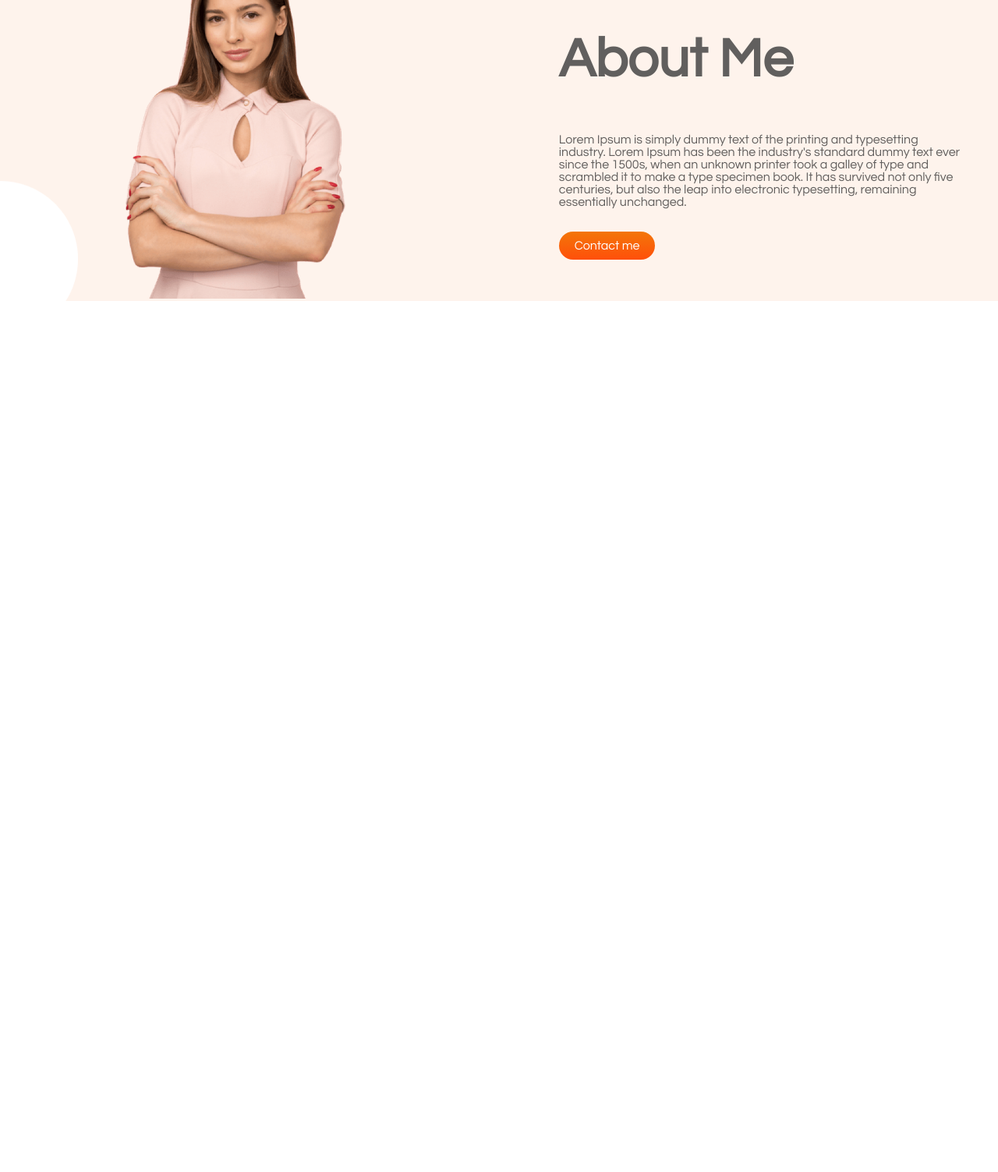
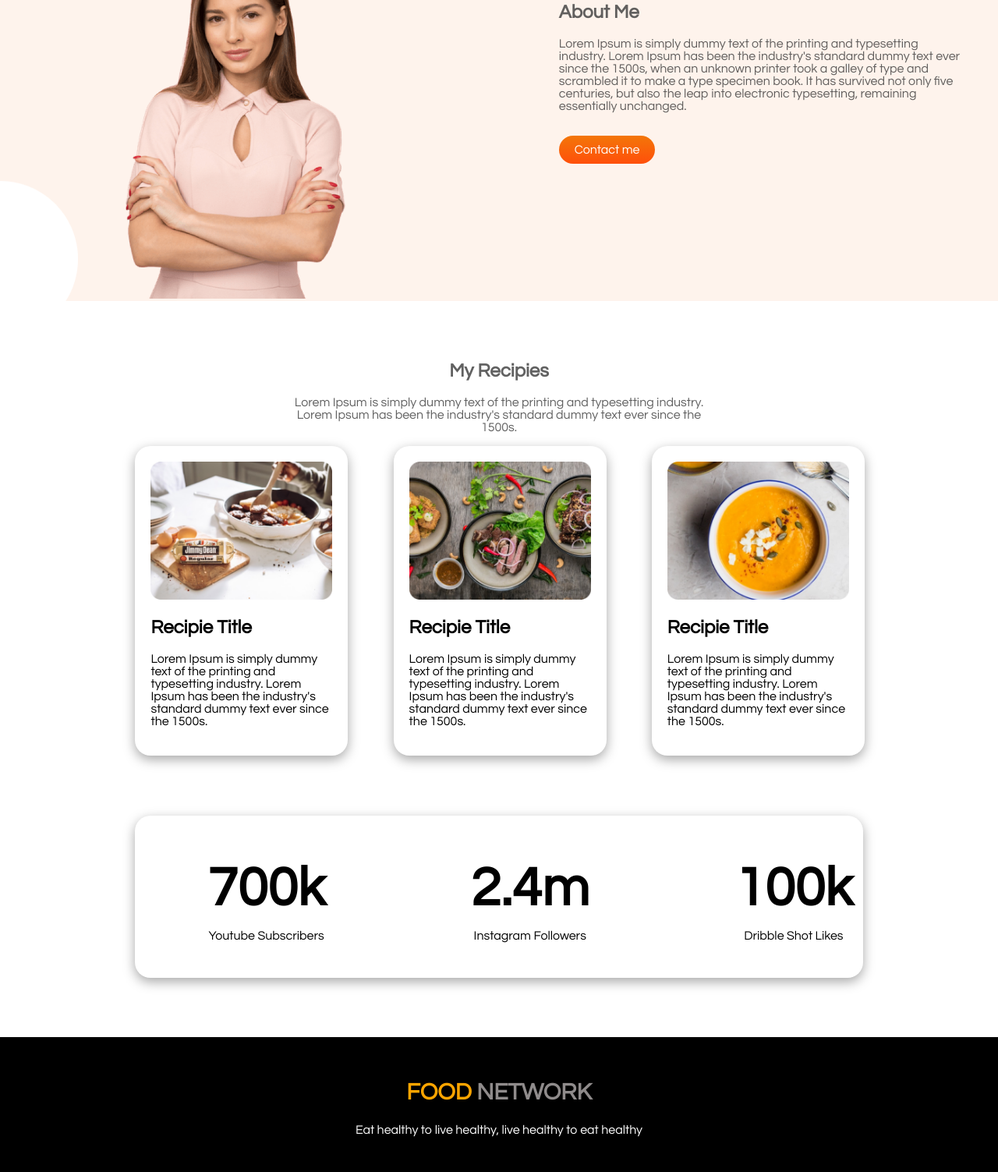
Before and after one commit to mdsobujsordar/Assignment1, a plain HTML site: page index.html in a window 1280 px wide. Shown: the part 855-2358 px from the top of the page at 78% size. Before the commit the page ends 1318 px from the top, so only its background shows below. Drawn offline with Linux system fonts and the light colour scheme.

Commit message:
final commit

```diff
--- a/index.html
+++ b/index.html
@@ -14,7 +14,7 @@
     <section class="top-header">
         <div class="flexible-container skip-diet">
             <h1><span style="color:orange ;">Skip</span> <span class="font-color"> The Diet, <br> Just Eat Healthy <br> With Food Network</span> </h1>
-            <p class="font-color">Imagine you don't need a diet because we provide <br> healthy and delicious food for you!</p>
+            <p class="font-color paragraph-padding">Imagine you don't need a diet because we provide <br> healthy and delicious food for you!</p>
             <a class="link-button" target="_blank" href="https://github.com/mdsobujsordar/developer-portfolio/blob/main/style.css">Order Food</a>
         </div>
         <div class="flexible-container">
@@ -26,10 +26,51 @@
             <img id="about-me-image" src="images/female/Person Image.png" alt="">
         </div>
         <div class="flexible-container my-name">
-            <h1 class="font-color">About Me</h1>
+            <h2 class="font-color">About Me</h2>
             <p class="font-color paragraph-padding">Lorem Ipsum is simply dummy text of the printing and typesetting industry. Lorem Ipsum has been the industry's standard dummy text ever since the 1500s, when an unknown printer took a galley of type and scrambled it to make a type specimen book. It has survived not only five centuries, but also the leap into electronic typesetting, remaining essentially unchanged.</p>
             <a class="link-button" target="_blank" href="https://github.com/mdsobujsordar/developer-portfolio/blob/main/style.css">Contact me</a>
         </div>
     </section>
+    <section>
+        <div class="my-recipies font-color">
+            <h2>My Recipies</h2>
+            <p>Lorem Ipsum is simply dummy text of the printing and typesetting industry. <br> Lorem Ipsum has been the industry's standard dummy text ever since the <br> 1500s.</p>
+        </div>
+        <div class="recipie-flex">
+            <div class="recipie-container">
+                <img src="images/food/Project Cover.jpg" alt="">
+                <h2>Recipie Title</h2>
+                <p>Lorem Ipsum is simply dummy text of the printing and typesetting industry. Lorem Ipsum has been the industry's standard dummy text ever since the 1500s.</p>
+            </div>
+            <div class="recipie-container">
+                <img src="images/food/Project Cover1.jpg" alt="">
+                <h2>Recipie Title</h2>
+                <p>Lorem Ipsum is simply dummy text of the printing and typesetting industry. Lorem Ipsum has been the industry's standard dummy text ever since the 1500s.</p>
+            </div>
+            <div class="recipie-container">
+                <img src="images/food/Project Cover.png" alt="">
+                <h2>Recipie Title</h2>
+                <p>Lorem Ipsum is simply dummy text of the printing and typesetting industry. Lorem Ipsum has been the industry's standard dummy text ever since the 1500s.</p>
+            </div>
+        </div>
+    </section>
+    <section class="show-off">
+        <div class="h1-edit">
+            <h1>700k</h1>
+            <p>Youtube Subscribers</p>
+        </div>
+        <div class="h1-edit">
+            <h1>2.4m</h1>
+            <p>Instagram Followers</p>
+        </div>
+        <div class="h1-edit">
+            <h1>100k</h1>
+            <p>Dribble Shot Likes</p>
+        </div>
+    </section>
+    <section class="bottom-section">
+        <h1> <span style="color:orange ;"> FOOD</span> <span style="color:rgba(162, 158, 158, 0.881); ;"> NETWORK</span></h1>
+        <p style="color: white;">Eat healthy to live healthy, live healthy to eat healthy</p>
+    </section>
 </body>
 </html>
--- a/style.css
+++ b/style.css
@@ -48,9 +48,51 @@ section{
 .my-name{
     padding-top: 8%;
 }
-p{
+.paragraph-padding{
+    padding-right: 8%;
     margin-bottom: 40px;
 }
-.paragraph-padding{
-    padding-right: 8%;
+.my-recipies{
+    text-align: center;
 }
+.recipie-flex{
+    display: flex;
+    margin-left: 9%;
+}
+.recipie-container{
+    width: 20%;
+    padding: 20px;
+    box-shadow: rgba(0, 0, 0, 0.35) 0px 5px 15px;
+    margin-left: 5%;
+    border-radius: 20px;
+}
+.recipie-container img{
+    width: 100%;
+}
+.h1-edit h1{
+    margin-bottom: 0;
+}
+.h1-edit{
+    margin-left: 10%;
+    margin-right: 10%;
+    padding-bottom: 30px;
+}
+.show-off{
+    display: flex;
+    box-shadow: rgba(0, 0, 0, 0.35) 0px 5px 15px;
+    text-align: center;
+    width: 73%;
+    margin-left: 13.5%;
+    margin-right: 13.5%;
+    border-radius: 20px;
+}
+.bottom-section{
+    background-color: black;
+    text-align: center;
+    padding-bottom:30px ;
+    padding-top: 30px;
+    margin-bottom: 0;
+}
+.bottom-section h1{
+    font-size:30px ;
+}
```
